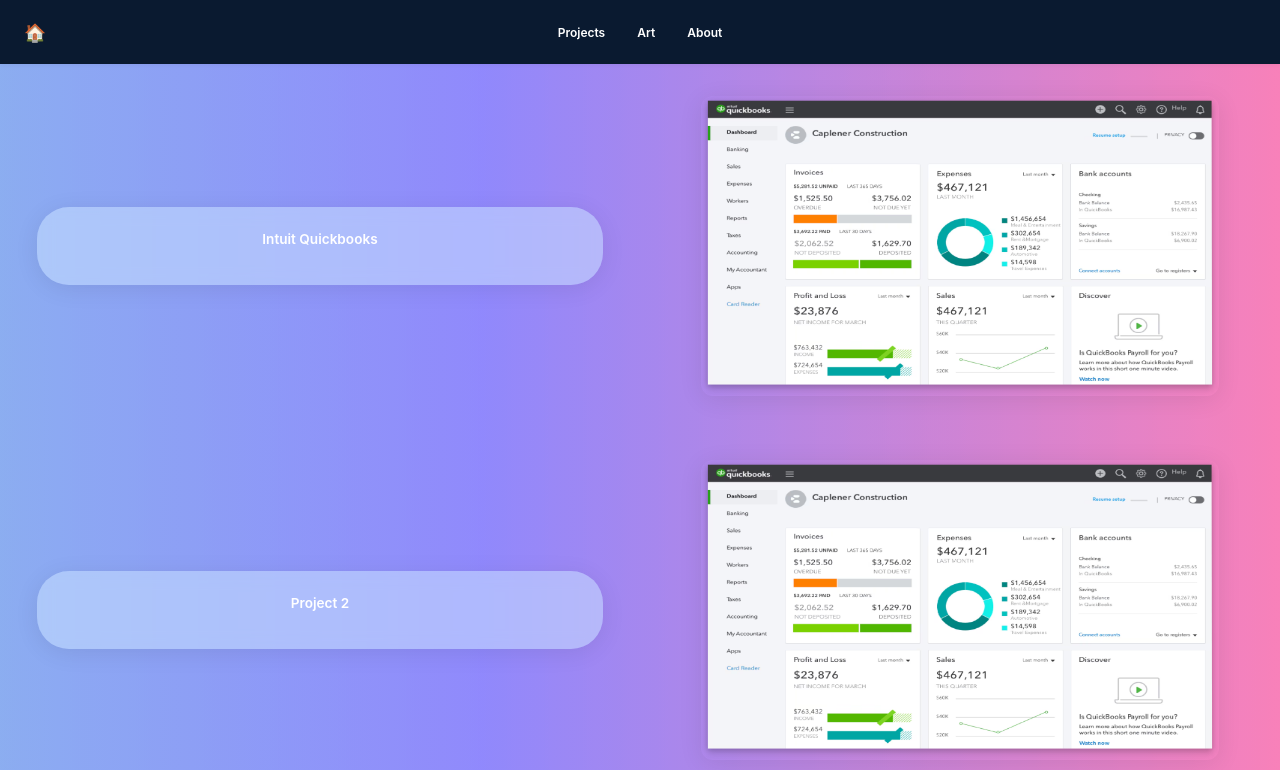
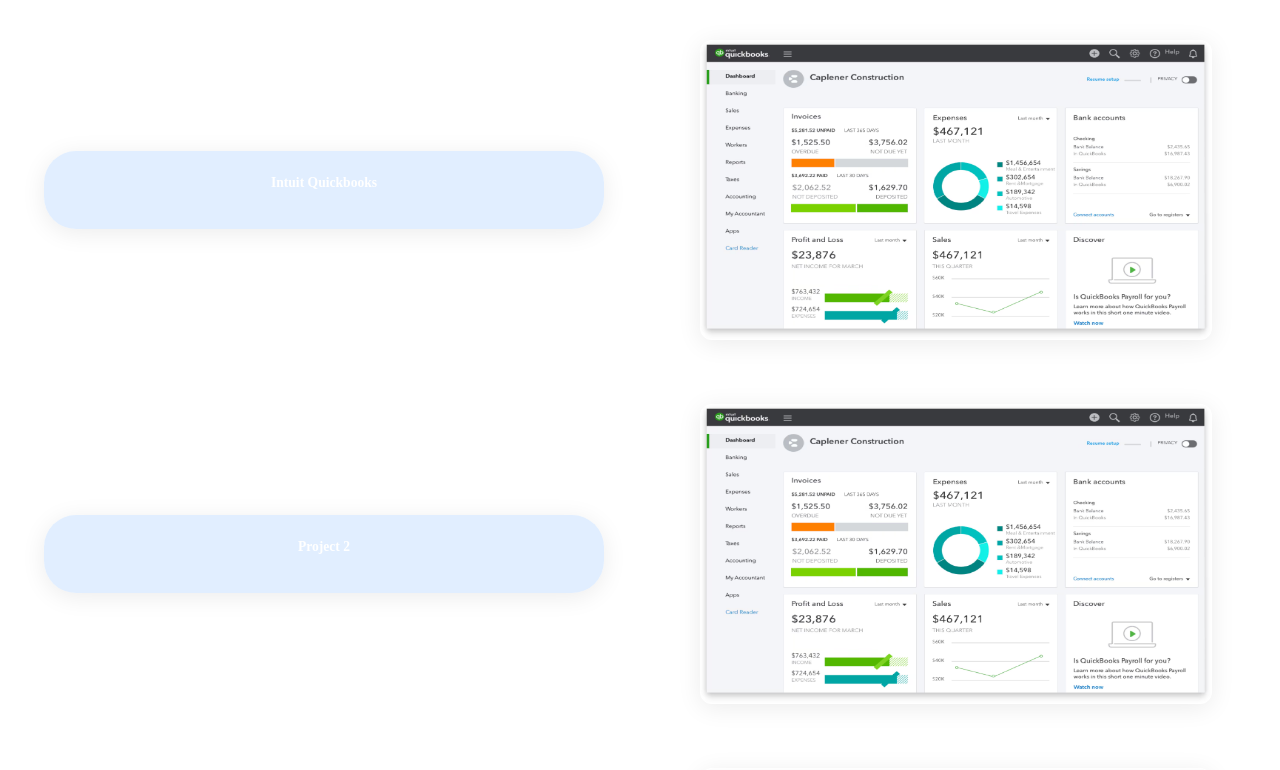
Before and after one commit to nusaibatron/design-portfolio, a Next.js app: page /projects in a window 1280 px wide. Shown: the top 770 px of the page. Built offline with nearby package versions, Linux system fonts and the light colour scheme.

Commit message:
background color

```diff
--- a/app/layout.jsx
+++ /dev/null
@@ -1,124 +0,0 @@
-'use client'
-
-import './globals.css';
-import Link from "next/link";
-import { usePathname } from "next/navigation";
-import { useEffect, useState } from "react";
-
-export default function RootLayout({ children }) {
-  const pathname = usePathname();
-  const isHome = pathname === "/";
-  const [isMobile, setIsMobile] = useState(false);
-
-  useEffect(() => {
-    const checkMobile = () => setIsMobile(window.innerWidth <= 700);
-    checkMobile();
-    window.addEventListener("resize", checkMobile);
-    return () => window.removeEventListener("resize", checkMobile);
-  }, []);
-
-  return (
-    <html lang="en">
-      <head>
-        <title>Nusaiba | Portfolio</title>
-        <link rel="icon" href="/nusaiba.png" type="image/png" />
-      </head>
-      <body style={{
-        margin: 0,
-        fontFamily: "Inter, system-ui, -apple-system, sans-serif",
-        background: "linear-gradient(270deg, #88c9e8, #ff80b5, #9089fc, #88c9e8)",
-        backgroundSize: "200% 200%",
-        animation: "gradientShift 30s ease-in-out infinite",
-        color: "#0f0f0f",
-        minHeight: "100vh",
-        boxSizing: "border-box",
-        overflowX: "hidden",
-        overflowY: "auto" // Allow scrolling if needed, but no forced height
-      }}>
-        <header style={{
-          backgroundColor: "#0a1a30",
-          backgroundImage: "none", // Explicitly remove any background image/gradient
-          display: "flex",
-          justifyContent: "space-between",
-          alignItems: "center",
-          padding: "0 1.5rem",
-          boxShadow: "0 1px 4px rgba(0,0,0,0.05)",
-          position: "relative",
-          height: "64px",
-          minHeight: "64px",
-          zIndex: 10 // Ensure nav stays above background
-        }}>
-          {/* Desktop: Left home icon and right placeholder */}
-          {!isMobile && (
-            <>
-              <div className="nav-home-link-desktop" style={{ width: "25%", display: "flex", justifyContent: "flex-start", height: "100%", alignItems: "center" }}>
-                {!isHome && (
-                  <Link href="/" style={{
-                    color: "#fff",
-                    fontSize: "1.1rem",
-                    textDecoration: "none",
-                    height: "100%",
-                    display: "flex",
-                    alignItems: "center"
-                  }}>
-                    🏠
-                  </Link>
-                )}
-              </div>
-            </>
-          )}
-
-          {/* Nav bar: always rendered, but home icon only in nav on mobile */}
-          <nav
-            className={`nav-links nav-links--${isHome ? "3" : "4"}`}
-            style={{
-              display: "flex",
-              justifyContent: "space-between",
-              fontSize: "1.1rem",
-              fontWeight: 600,
-              color: "#fff",
-              textAlign: "center",
-              height: "100%",
-              alignItems: "center",
-              margin: "0 auto", // Center the middle 1/3 horizontally
-              position: "relative", // Allow precise centering
-              top: "50%", // Vertically center
-              transform: "translateY(-50%)" // Adjust for exact vertical alignment
-            }}
-          >
-            {/* Home icon as nav item on mobile only, and only if not on home page */}
-            {isMobile && !isHome && (
-              <span className="nav-home-link-mobile">
-                <Link href="/" style={{
-                  color: "#fff",
-                  fontSize: "1.1rem",
-                  textDecoration: "none",
-                  height: "100%",
-                  display: "flex",
-                  alignItems: "center",
-                  justifyContent: "center",
-                  width: "100%"
-                }}>
-                  🏠
-                </Link>
-              </span>
-            )}
-            <Link href="/projects" style={{ textDecoration: "none", color: "white", height: "100%", display: "flex", alignItems: "center", fontSize: ".75rem", padding: "0.5rem 1rem" }}>  Projects  </Link>
-            <Link href="/art" style={{ textDecoration: "none", color: "white", height: "100%", display: "flex", alignItems: "center", fontSize: ".75rem", padding: "0.5rem 1rem" }}>  Art  </Link>
-                        <Link href="/about" style={{ textDecoration: "none", color: "white", height: "100%", display: "flex", alignItems: "center", fontSize: ".75rem", padding: "0.5rem 1rem" }}>  About  </Link>
-
-          </nav>
-
-          {/* Desktop: Right placeholder */}
-          {!isMobile && <div style={{ width: "25%", height: "100%" }} />}
-        </header>
-        <main style={{
-          minHeight: "calc(100vh - 64px)", // Ensure main content fills the viewport below the navbar
-          width: "100%"
-        }}>
-          {children}
-        </main>
-      </body>
-    </html>
-  );
-}
--- a/app/projects/page.jsx
+++ b/app/projects/page.jsx
@@ -1,11 +1,31 @@
+"use client";
+
+import { useEffect, useState } from "react";
+
 export default function ProjectsPage() {
+  const [isMobile, setIsMobile] = useState(false);
+
+  useEffect(() => {
+    const handleResize = () => {
+      setIsMobile(window.innerWidth <= 768);
+    };
+
+    handleResize(); // Set initial state
+    window.addEventListener("resize", handleResize);
+
+    return () => {
+      window.removeEventListener("resize", handleResize);
+    };
+  }, []);
+
+  const containerStyle = isMobile
+    ? { display: "flex", flexDirection: "column", gap: "2rem" }
+    : { display: "grid", gridTemplateColumns: "1fr 1fr", gridTemplateRows: "repeat(3, auto)", gap: "4rem" };
+
   return (
     <div
       style={{
-        display: "grid",
-        gridTemplateColumns: "1fr 1fr", // Two columns
-        gridTemplateRows: "repeat(3, auto)", // Three rows
-        gap: "4rem", // Add more spacing between items
+        ...containerStyle,
         padding: "2rem",
         alignItems: "center",
       }}
```
